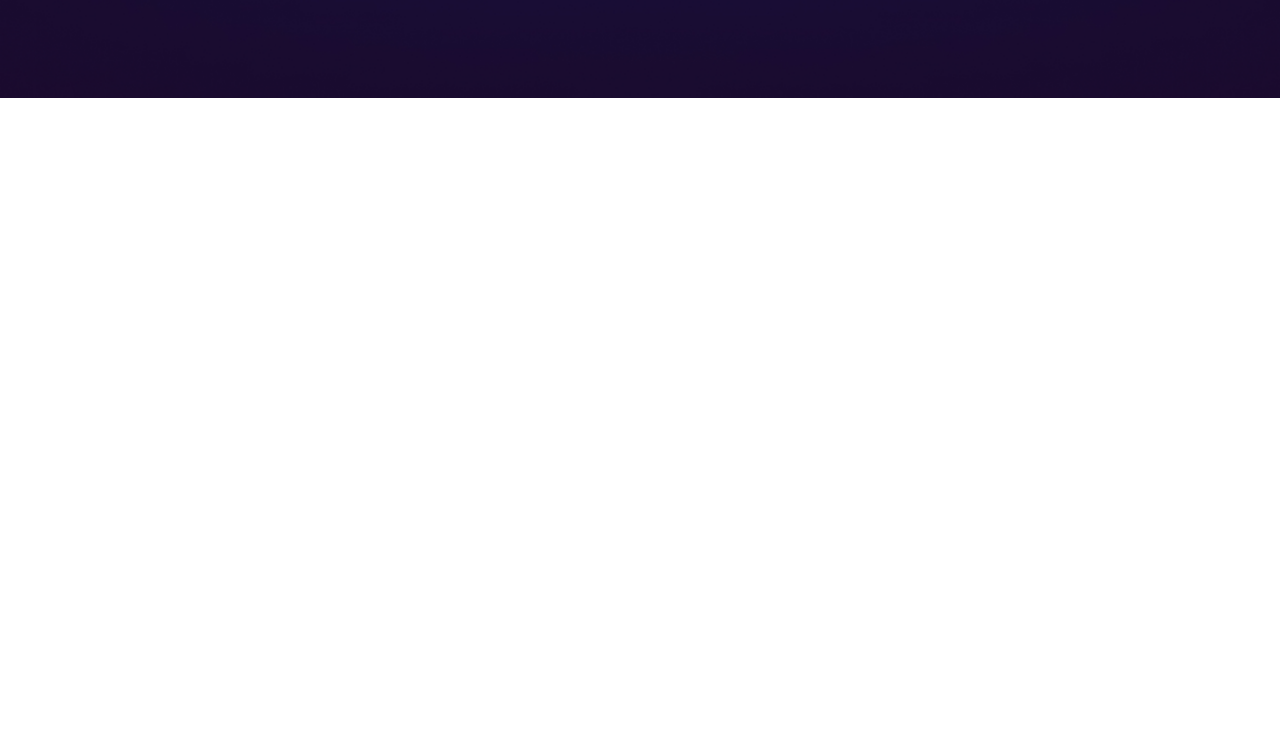
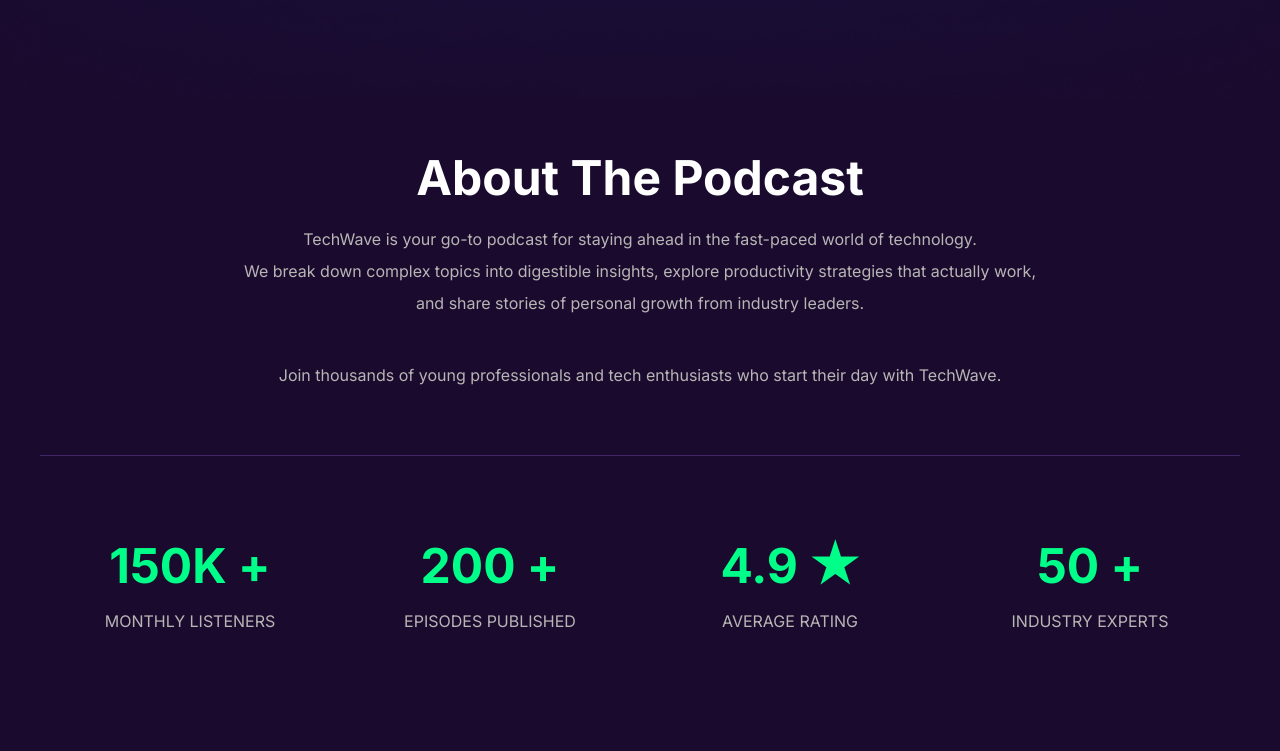
Before and after one commit to dhimangain397-sketch/Assignment-2, a plain HTML site: page index.html in a window 1280 px wide. Shown: the part 778-1529 px from the top of the page. Before the commit the page ends 876 px from the top, so only its background shows below. Drawn offline with Linux system fonts and the light colour scheme.

Commit message:
about section creat

```diff
--- a/css/style.css
+++ b/css/style.css
@@ -20,6 +20,10 @@ a {
     text-decoration: none;
 }
 
+p {
+    color: var(--light);
+}
+
 .container {
     max-width: 75rem;
     margin: 0 auto;
@@ -37,12 +41,29 @@ a {
     cursor: pointer;
 }
 
+.section-heading {
+    font-weight: 700;
+    font-size: 3rem;
+    text-transform: capitalize;
+    padding: 3.125rem 0 1rem 0;
+}
+
+@media screen and (max-width: 36rem) {
+
+    .section-heading {
+        font-weight: 700;
+        font-size: 2rem;
+    }
+
+}
+
 /* color  */
 :root {
     --primary: #FFFFFF;
     --secondery: #00FF88;
     --bac: #412567;
     --grey: #1A0B2E;
+    --light: #b8b5b5;
     --greadent-1: #F7E93F;
     --greadent-2: #FB09B4;
     --greadent-3: #9100F8;
@@ -231,3 +252,69 @@ button:hover {
 }
 
 /* banner section end */
+
+/* about section start */
+.about {
+    background-color: var(--grey);
+}
+
+.about-content {
+    text-align: center;
+}
+
+.about-detail {
+    font-weight: 400;
+    font-size: 1rem;
+    line-height: 2rem;
+    padding-bottom: 4rem;
+    border-bottom: 1px solid var(--bac);
+}
+
+.about-detail span {
+    display: block;
+    margin-top: 40px;
+    color: var(--light);
+}
+
+.about-count {
+    display: grid;
+    grid-template-columns: repeat(4, 1fr);
+    text-align: center;
+    padding: 5rem 0 7.5rem 0;
+    justify-content: space-between;
+}
+
+.content-detail>h3 {
+    color: var(--secondery);
+    font-weight: 700;
+    font-size: 3rem;
+    margin-bottom: 1rem;
+}
+
+.content-detail>p {
+    font-weight: 400;
+    font-size: 1rem;
+    text-transform: uppercase;
+}
+
+/* responsive  */
+@media (min-width: 36rem) and (max-width: 62rem) {}
+
+@media screen and (max-width: 36rem) {
+    .about-content {
+        margin: 0 1.25rem;
+    }
+
+    .about-count {
+        margin: 0 1.25rem;
+        grid-template-columns: repeat(2, 1fr);
+        gap: 1.5rem;
+    }
+
+    .about-detail {
+        line-height: 1.5rem;
+    }
+}
+
+
+/* about section end */
--- a/index.html
+++ b/index.html
@@ -75,6 +75,45 @@
     </section>
     <!-- banner section end  -->
 
+    <!-- about section start  -->
+    <section class="about">
+        <div class="container">
+            <div class="about-content">
+                <h2 class="section-heading">
+                    About the Podcast
+                </h2>
+                <p class="about-detail">
+                    TechWave is your go-to podcast for staying ahead in the fast-paced world of technology. <br>
+                    We break down complex topics into digestible insights, explore productivity strategies that actually
+                    work, <br>
+                    and share stories of personal growth from industry leaders.
+                    <span>
+                        Join thousands of young professionals and tech enthusiasts who start their day with TechWave.
+                    </span>
+                </p>
+            </div>
+            <div class="about-count">
+                <div class="content-detail">
+                    <h3>150K +</h3>
+                    <p>Monthly Listeners</p>
+                </div>
+                <div class="content-detail">
+                    <h3>200 +</h3>
+                    <p>Episodes Published</p>
+                </div>
+                <div class="content-detail">
+                    <h3>4.9 ★</h3>
+                    <p>Average Rating</p>
+                </div>
+                <div class="content-detail">
+                    <h3>50 +</h3>
+                    <p>Industry Experts</p>
+                </div>
+            </div>
+        </div>
+    </section>
+    <!-- about section end  -->
+
 </body>
 
 </html>
```
